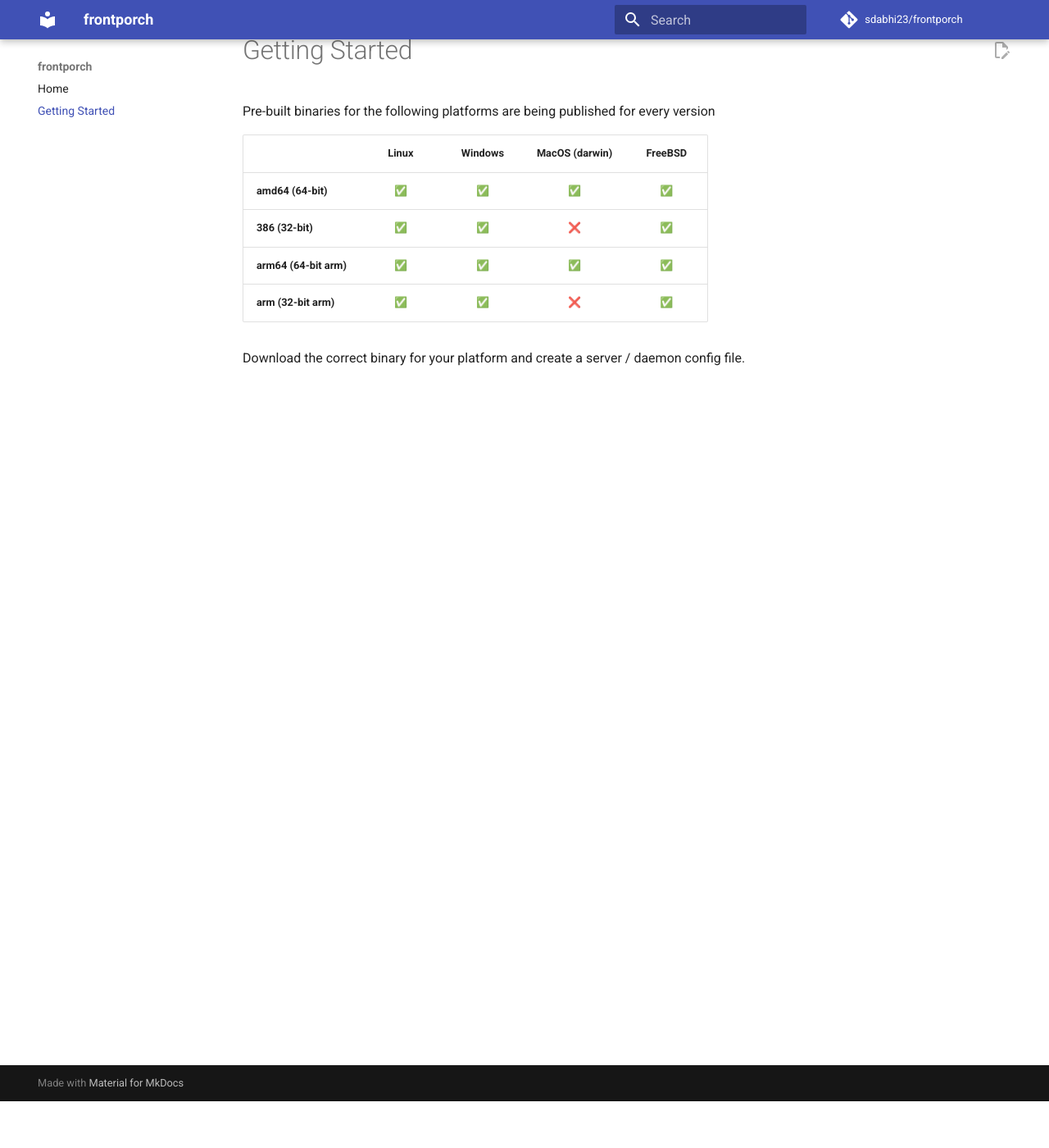
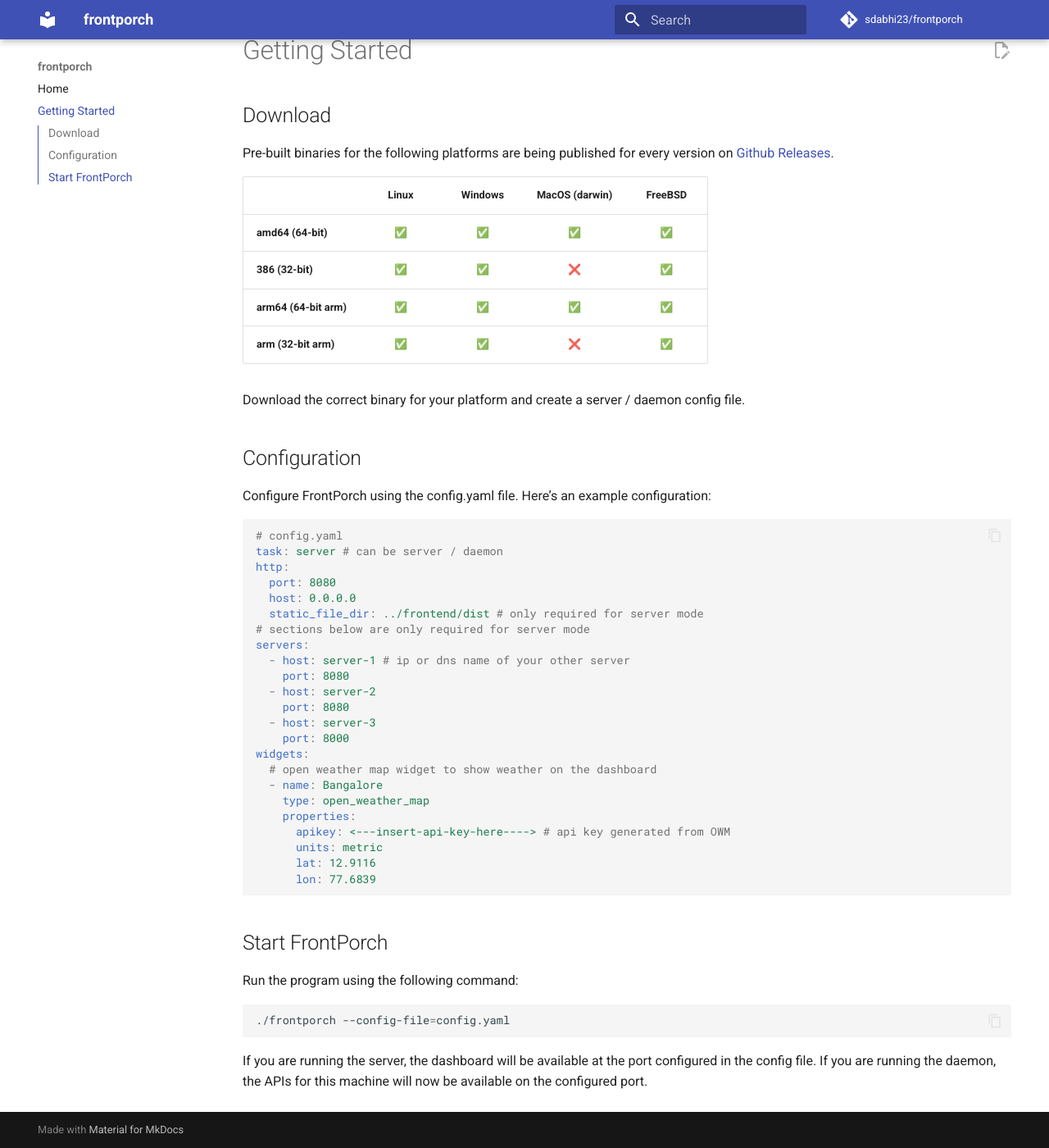
Before and after one commit to sdabhi23/frontporch, an MkDocs documentation site: the page built from docs/installation.md, in a window 1280 px wide and 1400 px high, scrolled down 57 px. Shown: the whole window at 82% size. Built offline with MkDocs 1.6.1 and Material for MkDocs 9.7.7, drawn with Linux system fonts in a browser that asks for light colours; comment, search, counter and statistics services are not loaded.

Commit message:
update docs

````diff
--- a/docs/installation.md
+++ b/docs/installation.md
@@ -1,6 +1,8 @@
 # Getting Started
 
-Pre-built binaries for the following platforms are being published for every version
+## Download
+
+Pre-built binaries for the following platforms are being published for every version on [Github Releases](https://github.com/sdabhi23/frontporch/releases).
 
 |                        | Linux | Windows | MacOS (darwin) | FreeBSD |
 | ---------------------- | :---: | :-----: | :------------: | :-----: |
@@ -10,3 +12,43 @@
 | **arm (32-bit arm)**   |  ✅   |   ✅    |       ❌       |   ✅    |
 
 Download the correct binary for your platform and create a server / daemon config file.
+
+## Configuration
+
+Configure FrontPorch using the config.yaml file. Here’s an example configuration:
+
+```yaml
+# config.yaml
+task: server # can be server / daemon
+http:
+  port: 8080
+  host: 0.0.0.0
+  static_file_dir: ../frontend/dist # only required for server mode
+# sections below are only required for server mode
+servers:
+  - host: server-1 # ip or dns name of your other server
+    port: 8080
+  - host: server-2
+    port: 8080
+  - host: server-3
+    port: 8000
+widgets:
+  # open weather map widget to show weather on the dashboard
+  - name: Bangalore
+    type: open_weather_map
+    properties:
+      apikey: <---insert-api-key-here----> # api key generated from OWM
+      units: metric
+      lat: 12.9116
+      lon: 77.6839
+```
+
+## Start FrontPorch
+
+Run the program using the following command:
+
+```bash
+./frontporch --config-file=config.yaml
+```
+
+If you are running the server, the dashboard will be available at the port configured in the config file. If you are running the daemon, the APIs for this machine will now be available on the configured port.
````
Also changed, not shown: README.md (+0 -70 lines).
